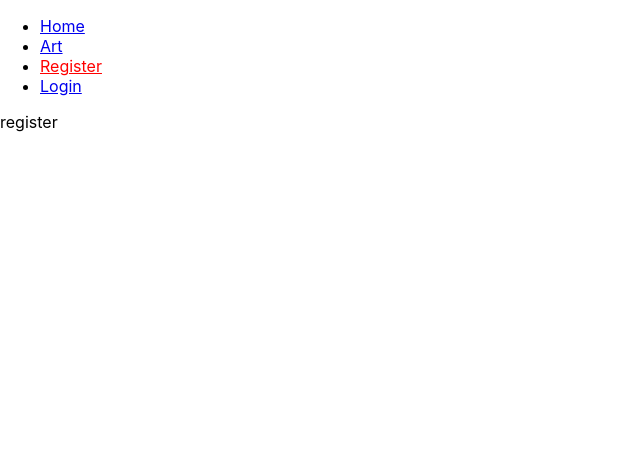
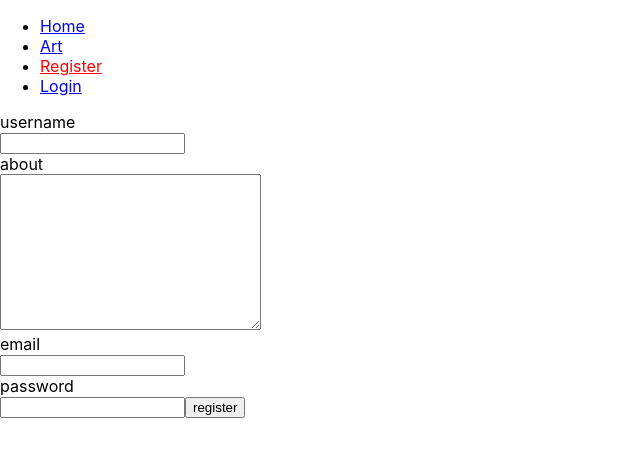
Before and after one commit to YanaK19/art-base-project, a React (Create React App) app in the folder client/: page /register in a window 1280 px wide. Shown: the top 456 px of the page, without its empty margins (0-640 px from the left). Built offline with nearby package versions, Linux system fonts and the light colour scheme; what apollo-upload-client would draw is missing.

Commit message:
Navigate between Home and Art, added Register without avatar uploading (client)

```diff
--- a/client/src/Routes.js
+++ b/client/src/Routes.js
@@ -9,7 +9,7 @@ const Routes = () => {
         <div>
             <Switch>
                 <Route path='/' exact component={Home}/>
-                <Route path='/art' component={Art}/>
+                <Route path='/art/:id' component={Art}/>
                 <Route path='/register' component={Register}/>
                 <Route path='/login' component={Login}/>
             </Switch>
--- a/client/src/components/ArtCard.js
+++ b/client/src/components/ArtCard.js
@@ -1,9 +1,15 @@
 import React from 'react'
 import moment from 'moment'
+import { useHistory } from 'react-router-dom';
 
 const ArtCard = ({ art }) => {
+    const history = useHistory();
+
     return (
-    <div key={art.id}>
+    <div key={art.id}
+        style={{background: '#ccc', margin: 20}}
+        onClick={() => history.push(`art/${art.id}`)}
+    >
         <div>{art.title}</div>
         <img src={"/" + art.img.path}
             alt={art.img.filename}
--- a/client/src/pages/Art/Art.js
+++ b/client/src/pages/Art/Art.js
@@ -1,4 +1,5 @@
 import React from 'react'
+import { useParams, useHistory } from 'react-router-dom';
 import gql from 'graphql-tag';
 import { useQuery } from '@apollo/react-hooks';
 import moment from 'moment'
@@ -35,11 +36,23 @@ const FETCH_ART = gql`
 `;
 
 const Art = () => {
+    const { id } = useParams();
+    const history = useHistory();
+
+
     const { loading, data } = useQuery(FETCH_ART,
-        { variables: { artId : '5fbfa5ea243f682b9c1b44a8' } });
+        { variables: { artId : id } });
 
     if (!loading) {
-        console.log(data);
+        console.log(data, id);
+    }
+
+    const likeArt = () => {
+        console.log('like');
+    }
+
+    const commentArt = () => {
+        console.log('comment');
     }
 
     return (
@@ -47,6 +60,14 @@ const Art = () => {
             <h2>Art Details</h2>
             { !loading && (
                 <div>
+                    <button type="button" onClick={() => history.goBack()}>
+                        Go back
+                    </button>
+
+                    <button onClick={likeArt}>Like <span>{data.getPublishedArt.likes.length}</span></button>
+
+                    <button onClick={commentArt}>Comment</button>
+
                     <p>{data.getPublishedArt.title}</p>
                     <p>{data.getPublishedArt.details}</p>
                     <p>{data.getPublishedArt.category}</p>
@@ -67,7 +88,6 @@ const Art = () => {
                                 style={{width: '10%'}} />
                         </div>
                     ))}</div>
-                    <button>Like <span>{data.getPublishedArt.likes.length}</span></button>
                 </div>
             ) }
         </div>
--- a/client/src/pages/Register/Register.js
+++ b/client/src/pages/Register/Register.js
@@ -1,9 +1,77 @@
-import React from 'react'
+import React, { useState } from 'react'
+import gql from 'graphql-tag';
+import { useMutation } from '@apollo/react-hooks';
+
+const REGISTER = gql`
+    mutation Register(
+        $username: String!
+        $about: String
+        $email: String!
+        $password: String!
+        $file: Upload) {
+            register(
+            registerInput: {
+                email: $email
+                password: $password
+                username: $username
+                about: $about
+                file: $file
+            }
+            ) {
+                id username email
+                token
+                img { id path filename mimetype }
+            }
+    }
+`
 
 const Register = () => {
+    const [values, setValues] = useState({
+        username: '',
+        about: '',
+        email: '',
+        password: ''
+    });
+
+    const [register, { loading }] = useMutation(REGISTER, {
+        update(proxy, result) {
+            console.log(result);
+        },
+        variables : values
+    });
+
+    const onSubmit = e => {
+        e.preventDefault();
+        console.log(values);
+        register();
+    }
+
     return (
         <div>
-            register
+            <form onSubmit={onSubmit}>
+                <div>username</div>
+                <input type="text" name="username"
+                    value={values.username}
+                    onChange={e => setValues({...values, username: e.target.value})}
+                />
+                <div>about</div>
+                <textarea name="about" id="about"
+                    cols="30" rows="10"
+                    value={values.about}
+                    onChange={e => setValues({...values, about: e.target.value})}
+                ></textarea>
+                <div>email</div>
+                <input type="text" name="email"
+                    value={values.email}
+                    onChange={e => setValues({...values, email: e.target.value})}
+                />
+                <div>password</div>
+                <input type="text" name="password"
+                    value={values.password}
+                    onChange={e => setValues({...values, password: e.target.value})}
+                />
+                <button type="submit" disabled={loading}>register</button>
+            </form>
         </div>
     )
 }
```
